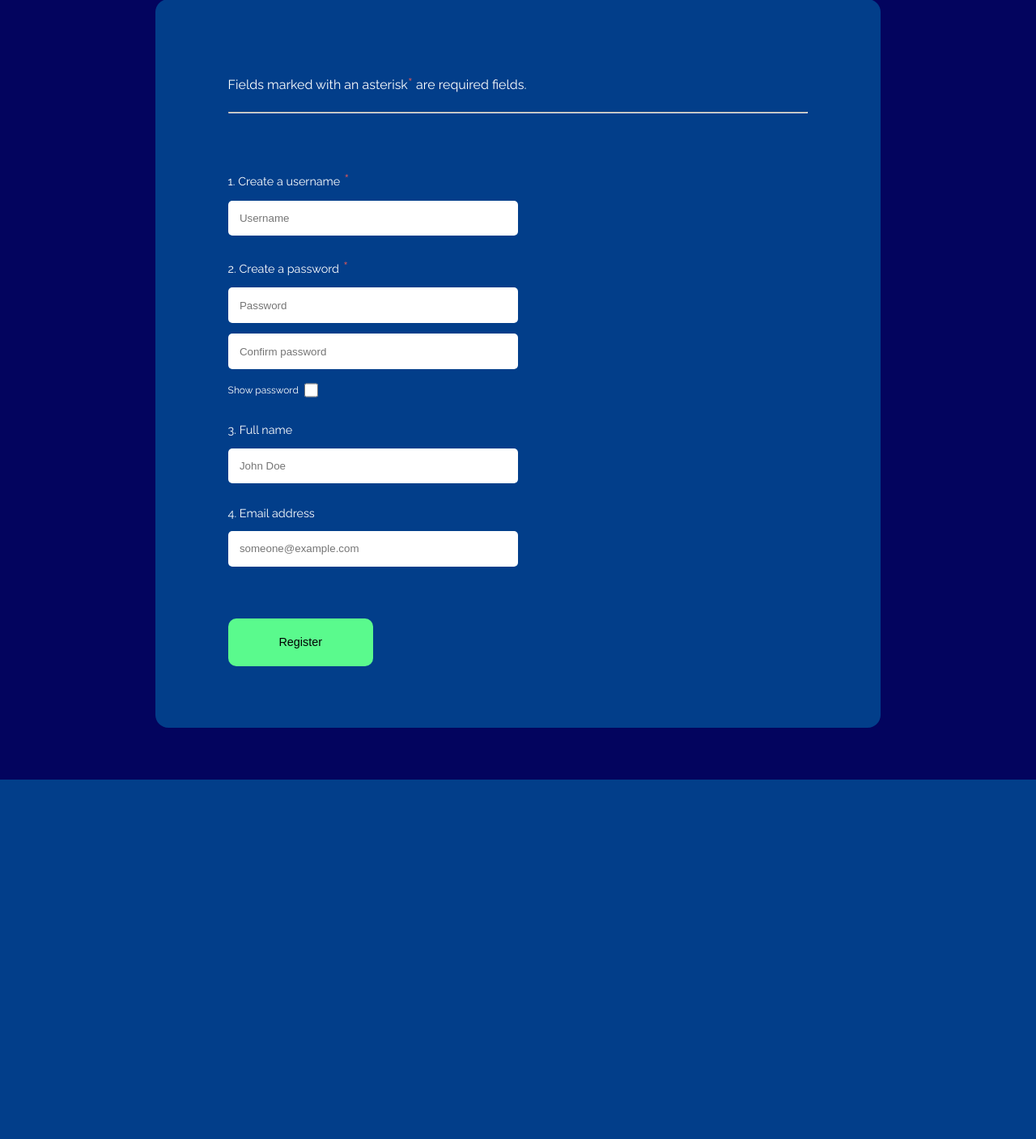
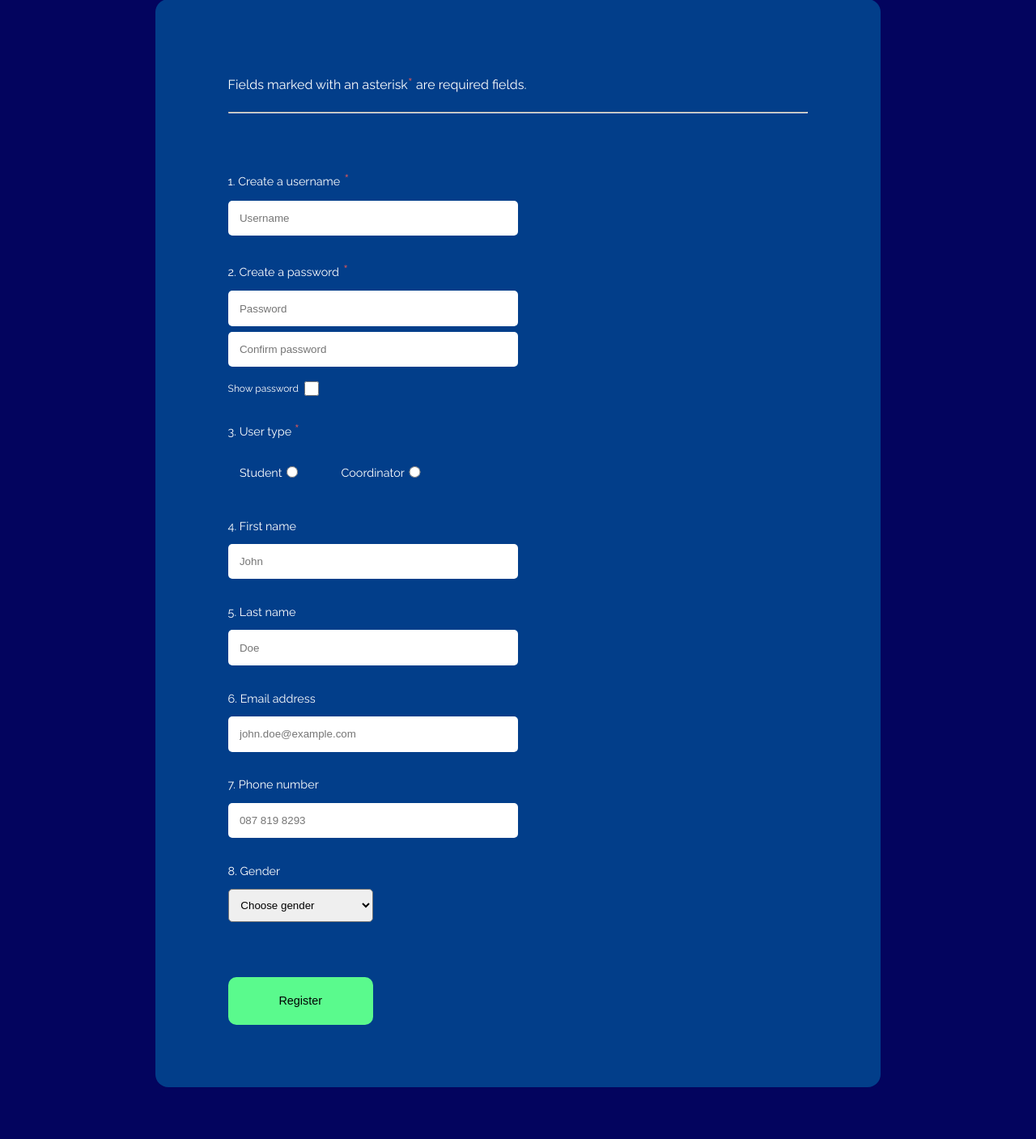
Before and after one commit to jeancarson/ClubHub, a Flask app: page /register in a window 1280 px wide. Shown: the part 167-1574 px from the top of the page at 81% size. Before the commit the page ends 1130 px from the top, so only its background shows below. Run offline with Flask 3, Linux system fonts and the light colour scheme; some libraries are stand-ins or nearby versions.

Commit message:
Add all registration form fields; Fix data persistance on reload

```diff
--- a/application/static/alert_message.js
+++ b/application/static/alert_message.js
@@ -1,7 +1,6 @@
 const alert_message = document.querySelector(".alert-dialog");
 const alert_message_button = document.querySelector(".alert-dialog-button");
 
-// Hides any active dialog error or message.
 alert_message_button.addEventListener("click", () => alert_message.style.display = "none");
 
 document.body.addEventListener('click', function( event ){
--- a/application/static/forms.css
+++ b/application/static/forms.css
@@ -4,32 +4,53 @@ header h1 {
     margin-top: 1.65em;
 }
 
-input:not(input[type=checkbox]) {
+input:not(input[type=checkbox], input[type=radio]) {
     display: block;
     outline: none;
     border: none;
-    margin-bottom: 1em;
+    margin-bottom: 1.3em;
     padding: 2%;
     width: 50%;
     min-width: 7em;
     border-radius: 5px;
 }
 
-input:not(input[type=checkbox]):nth-of-type(3) {
+input[type=checkbox] {
+    cursor: pointer;
+    width: 1.35em;
+    height: 1.35em;
+}
+
+input[type=radio] {
+    width: 1.1em;
+    height: 1.1em;
+}
+
+select {
+    width: 25%;
+    border-radius: 5px;
+    padding: 1.5%;
+    margin-bottom: 1.3em;
+}
+
+option {
+    font-size: 0.9rem;
+}
+
+input:not(input[type=checkbox], input[type=radio]):nth-of-type(2) {
+    margin-bottom: 0.5em;
+}
+
+input:not(input[type=checkbox], input[type=radio]):nth-of-type(3) {
     margin-bottom: 0;
 }
 
-input:not(input[type=checkbox]):hover {
+input:not(input[type=checkbox], input[type=radio]):hover, select:hover {
     outline: 2px solid var(--light-grey);
 }
 
-input:not(input[type=checkbox]):focus {
+input:not(input[type=checkbox], input[type=radio]):focus, select:focus {
     outline: 2px solid var(--light-grey);
-}
-
-input[type=checkbox].show-password-box {
-    width: 1.3em;
-    height: 1.3em;
 }
 
 label {
@@ -101,10 +122,6 @@ label {
     margin-top: 2%;
 }
 
-#register-form label:nth-of-type(3) {
-    display: none;
-}
-
 #register-form label:nth-of-type(4) {
     display: flex;
     align-items: center;
@@ -116,11 +133,34 @@ label {
     margin-bottom: 10%;
 }
 
+#radio-inputs-container {
+    margin-top: 1em;
+    margin-left: 0.9em;
+    width: 35%;
+    display: flex;
+    flex-direction: row;
+    align-items: center;
+    justify-content: center;
+    margin-bottom: 2em;
+}
+
+#radio-inputs-container div {
+    display: flex;
+    flex-direction: row;
+    align-items: center;
+    justify-content: start;
+    width: 50%;
+}
+
+#radio-inputs-container div label {
+    margin-bottom: 0;
+}
+
 .required-star {
     color: var(--light-red);
     font-size: 1.2rem;
 }
 
-#register-form div {
+.g-recaptcha {
     margin-top: 1em;
 }
--- a/application/static/register.js
+++ b/application/static/register.js
@@ -1,6 +1,12 @@
 const checkbox = document.querySelector("#register-show-password-input");
 const pw = document.querySelector("#register-password-input");
 const confirm_pw = document.querySelector("#register-confirm-password-input");
+const student_radio = document.querySelector("#register-student-input");
+const coordinator_radio = document.querySelector("#register-coordinator-input");
+
+document.querySelector(
+    "#gender-option-"
+    + document.querySelector("#form-gender-value").dataset.value).selected = true;
 
 checkbox.addEventListener("change", () => {
     if (pw.type === "password") {
@@ -11,3 +17,13 @@ checkbox.addEventListener("change", () => {
         confirm_pw.type = "password";
     }
 });
+
+student_radio.addEventListener("change", () => {
+    if (student_radio.checked)
+        coordinator_radio.checked = false;
+});
+
+coordinator_radio.addEventListener("change", () => {
+    if (coordinator_radio.checked)
+        student_radio.checked = false;
+});
--- a/application/templates/register.html
+++ b/application/templates/register.html
@@ -2,7 +2,8 @@
 
 {% block links %}
 
-    <link rel="stylesheet" href="{{ url_for('static', filename='forms.css') }}">
+    <meta id="form-gender-value" data-value="{{ form_gender_value if form_gender_value else '' }}">
+    <link rel="stylesheet" href="{{ url_for('static', filename='forms.css') }}"/>
 
 {% endblock %}
 
@@ -21,6 +22,7 @@
             <p>Fields marked with an asterisk<span class="required-star">*</span> are required fields.</p>
             <hr>
 
+            <!-- username -->
             <label for="register-username-input">1. Create a username<span class="required-star"> *</span></label>
             <input id="register-username-input"
                    name="register-username"
@@ -30,8 +32,10 @@
                    maxlength="40"
                    value="{{ form_username_value }}"
                    autocomplete="on"
-                   required>
+                   required
+                   aria-required="true">
 
+            <!-- password -->
             <label for="register-password-input">2. Create a password<span class="required-star"> *</span></label>
             <input id="register-password-input"
                    name="register-password"
@@ -40,42 +44,88 @@
                    minlength="5"
                    maxlength="50"
                    autocomplete="on"
-                   required>
-            <label for="register-confirm-password-input"></label>
+                   required
+                   aria-required="true">
+
+            <!-- password confirmation -->
+            <label for="register-confirm-password-input" style="display: none;"></label>
             <input id="register-confirm-password-input"
                    name="register-confirm-password"
                    type="password"
                    placeholder="Confirm password"
                    autocomplete="on"
-                   required>
-            <label for="register-show-password-input">
-                Show password&nbsp;
+                   required
+                   aria-required="true">
+
+            <!-- toggle password visibility -->
+            <label id="register-show-password-input-label" for="register-show-password-input">
+                Show password&nbsp
                 <input id="register-show-password-input" type="checkbox" class="show-password-box">
             </label>
 
+            <!-- user type (student or coordinator) -->
+            <label>3. User type <span class="required-star"> *</span></label>
+            <div id="radio-inputs-container">
+                <div>
+                    <label for="register-student-input">Student</label>
+                    <span>
+                        <input name="register-user-type" id="register-student-input" type="radio" value="student">
+                    </span>
+                </div>
+                <div>
+                    <label for="register-coordinator-input">Coordinator</label>
+                    <span>
+                        <input name="register-user-type" id="register-coordinator-input" type="radio" value="coordinator">
+                    </span>
+                </div>
+            </div>
 
-            <label for="register-name-input">3. Full name</label>
-            <!-- The regex pattern below looks for a word item followed by a space and another word item -->
-            <!-- "this.setCustomValidity() function modifies the tooltips default text -->
-            <input id="register-name-input"
-                   name="register-name"
+            <!-- first name -->
+            <label for="register-first-name-input">4. First name</label>
+            <input id="register-first-name-input"
+                   name="register-first-name"
                    type="text"
-                   placeholder="John Doe"
-                   pattern="^(\w\w+)\s(\w+)$"
-                   oninvalid="this.setCustomValidity('Please enter a full name');"
-                   value="{{ form_name_value }}"
+                   placeholder="John"
+                   value="{{ form_first_name_value }}"
                    autocomplete="on">
 
-            <label for="register-email-input">4. Email address</label>
+            <label for="register-last-name-input">5. Last name</label>
+            <input id="register-last-name-input"
+                   name="register-last-name"
+                   type="text"
+                   placeholder="Doe"
+                   value="{{ form_last_name_value }}"
+                   autocomplete="on">
+
+            <!-- email -->
+            <label for="register-email-input">6. Email address</label>
             <input id="register-email-input"
                    name="register-email"
                    type="email"
-                   placeholder="someone@example.com"
+                   placeholder="john.doe@example.com"
                    value="{{ form_email_value }}"
                    autocomplete="on">
 
-            <!-- Add more inputs here maybe -->
+            <!-- phone number -->
+            <label for="register-phone-input">7. Phone number</label>
+            <input id="register-phone-input"
+                   name="register-phone"
+                   placeholder="087 819 8293"
+                   type="tel"
+                   value="{{ form_phone_value }}"
+                   autocomplete="on">
 
+            <label for="register-gender-input">8. Gender</label>
+            <select id="register-gender-input" name="register-gender">
+                <option id="gender-option-" value="" disabled aria-disabled="true" selected>Choose gender</option>
+                <option id="gender-option-male" value="male">Male</option>
+                <option id="gender-option-female" value="female">Female</option>
+                <option id="gender-option-non-binary" value="non-binary">Non-binary</option>
+                <option id="gender-option-other" value="other">Other</option>
+                <option id="gender-option-none" value="none">Prefer not to say</option>
+            </select>
+
+            <!-- reCAPTCHA -->
             <div class="g-recaptcha" data-sitekey="{{ config["RECAPTCHA_SITE_KEY"] }}"></div>
 
             <button class="submit-button" type="submit">Register</button>
@@ -85,4 +135,14 @@
     <script src="https://www.google.com/recaptcha/api.js" async defer></script>
     <script src=" {{ url_for('static', filename='register.js') }}"></script>
 
+        {% print(form_gender_value) %}
+
+    <script>
+        {% if form_user_type_value == "student" %}
+            student_radio.checked = true;
+        {% elif form_user_type_value == "coordinator" %}
+            coordinator_radio.checked = true;
+        {% endif %}
+    </script>
+
 {% endblock %}
```
Also changed, not shown: application/blueprints/registration.py (+36 -15 lines).
